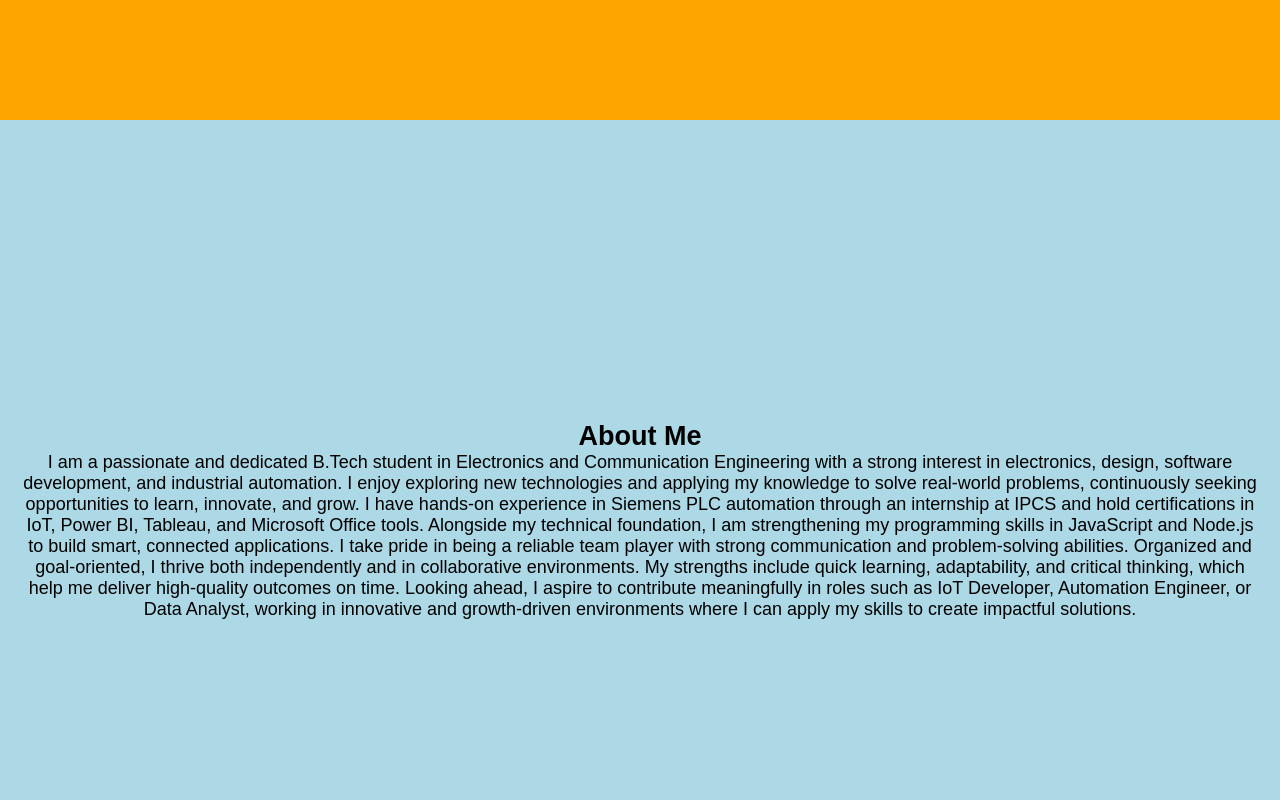
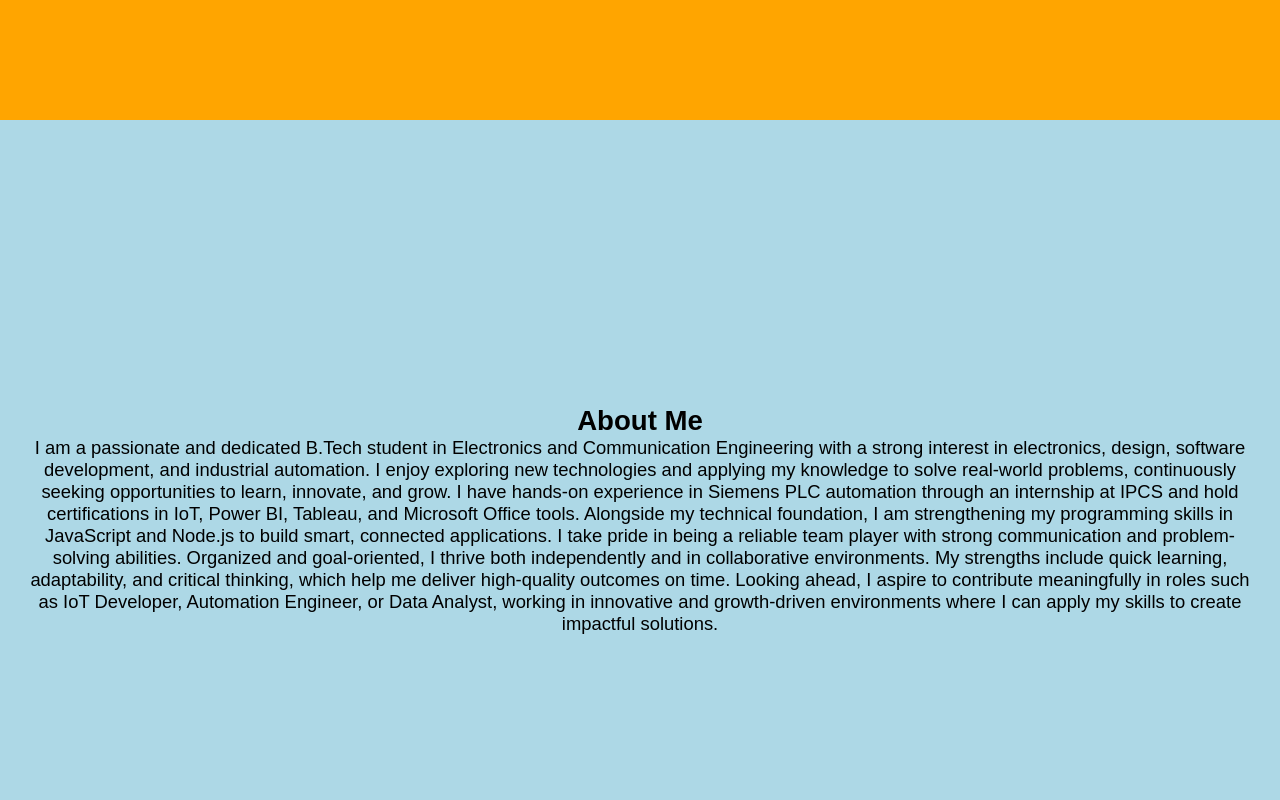
Before and after one commit to AurrobindhoTejusvar/Front-end-web-development-FWD--PRODUCT-SHOWCASE, a plain HTML site: page index.html in a window 1280 px wide. Shown: the part 680-1480 px from the top of the page. Drawn offline with Linux system fonts and the light colour scheme.

Commit message:
style.css

```diff
--- a/style.css
+++ b/style.css
@@ -280,7 +280,7 @@ button:hover{
     flex-direction: column;
     text-align: center;
     padding: 0 20px;
-    font-size:large;
+    font-size:1.15rem;
 }
 
 #projects {
```
